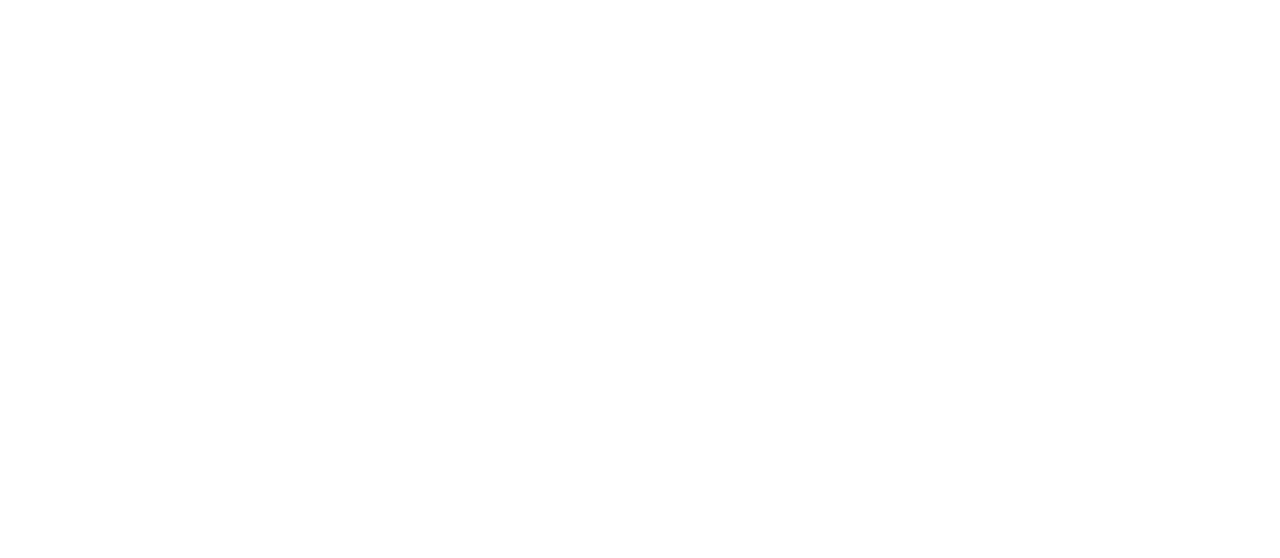
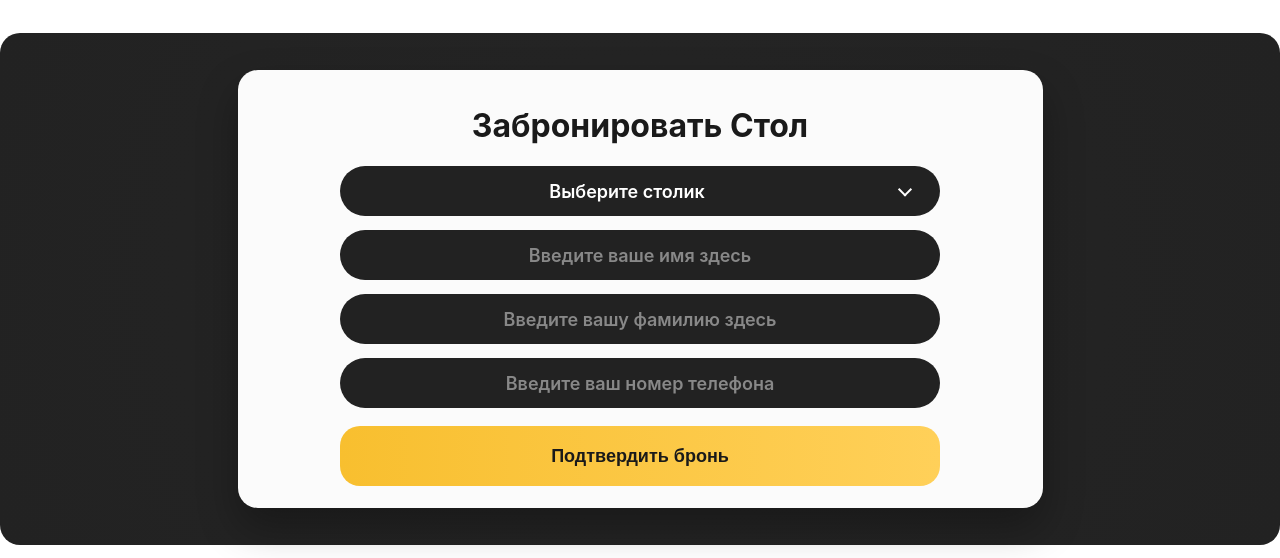
Before and after one commit to miragiee/Barashek-Shawn, a React (Create React App) app in the folder barashek-shawn/: page / in a window 1280 px wide. Shown: the part 2288-2846 px from the top of the page. Before the commit the page ends 2201 px from the top, so only its background shows below. Built offline with nearby package versions, Linux system fonts and the light colour scheme; no server answers.

Commit message:
Доделал бронирование

```diff
--- a/barashek-shawn/src/App.js
+++ b/barashek-shawn/src/App.js
@@ -6,8 +6,8 @@
 import Hero from './components/Hero/Hero';
 import Advantages from './components/Advantages/Advantages';
 import Reviews from './components/Reviews/Reviews';
-import DishCard from './components/DishCard/DishCard';
 import Recommendations from './components/Recommendations/Recommendations';
+import BookingForm from './components/BookingForm/BookingForm';
 
 function App() {
   return (
@@ -17,6 +17,7 @@
       <Advantages/>
       <Reviews/>
       <Recommendations/>
+      <BookingForm/>
       <img src={backgroundLogo} className='backgroundLogo'></img>
     </div>
 
--- /dev/null
+++ b/barashek-shawn/src/components/BookingForm/BookingForm.jsx
@@ -0,0 +1,78 @@
+import React, { useState } from 'react';
+import styles from './BookingForm.module.css';
+
+export default function BookingForm() {
+    const [formData, setFormData] = useState({
+        tableId: '',
+        firstName: '',
+        lastName: '',
+        phone: ''
+    });
+
+    const handleChange = (e) => {
+        const { name, value } = e.target;
+        setFormData(prev => ({ ...prev, [name]: value }));
+    };
+
+    const handleSubmit = (e) => {
+        e.preventDefault();
+        console.log('Данные для отправки в БД:', formData);
+        // Здесь будет fetch-запрос к бэкенду
+    };
+
+    return (
+        <div className={styles.blackBackground}>
+            <div className={styles.whiteCard}>
+                <h2>Забронировать Стол</h2>
+
+                <form onSubmit={handleSubmit} className={styles.formContainer}>
+                    <div className={styles.selectWrapper}>
+                        <select
+                            name="tableId"
+                            value={formData.tableId}
+                            onChange={handleChange}
+                            required
+                        >
+                            <option value="" disabled hidden>Выберите столик</option>
+                            <option value="1">Стол №1 (Основной зал, 2 чел.)</option>
+                            <option value="2">Стол №2 (Основной зал, 4 чел.)</option>
+                            <option value="3">Стол №3 (Веранда, 4 чел.)</option>
+                            <option value="4">Стол №4 (VIP-комната, 6 чел.)</option>
+                        </select>
+                    </div>
+
+                    <input
+                        type="text"
+                        name="firstName"
+                        placeholder="Введите ваше имя здесь"
+                        value={formData.firstName}
+                        onChange={handleChange}
+                        required
+                    />
+
+                    <input
+                        type="text"
+                        name="lastName"
+                        placeholder="Введите вашу фамилию здесь"
+                        value={formData.lastName}
+                        onChange={handleChange}
+                        required
+                    />
+
+                    <input
+                        type="tel"
+                        name="phone"
+                        placeholder="Введите ваш номер телефона"
+                        value={formData.phone}
+                        onChange={handleChange}
+                        required
+                    />
+
+                    <button type="submit" className={styles.submitButton}>
+                        Подтвердить бронь
+                    </button>
+                </form>
+            </div>
+        </div>
+    );
+}
--- /dev/null
+++ b/barashek-shawn/src/components/BookingForm/BookingForm.module.css
@@ -0,0 +1,140 @@
+/* Чёрный контейнер-подложка */
+.blackBackground {
+    display: flex;
+    justify-content: center;
+    align-items: center;
+
+    width: 1280px;
+    height: 512px;
+
+    margin: 120px auto 120px auto;
+
+    background: radial-gradient(circle, #252525 0%, #222222 100%);
+    font-family: 'Inter', system-ui, sans-serif;
+
+    border-radius: 20px;
+}
+
+/* Белая карточка формы */
+.whiteCard {
+    display: flex;
+    flex-direction: column;
+    align-items: center;
+
+    width: 805px;
+    height: 438px;
+
+    background-color: #fbfbfb;
+    border-radius: 20px;
+    box-shadow: 0 20px 40px rgba(0, 0, 0, 0.3);
+    box-sizing: border-box;
+
+    padding-top: 40px;
+}
+
+/* Заголовок формы */
+.whiteCard h2 {
+    font-size: 32px;
+    color: #1a1a1a;
+    font-weight: 700;
+
+    margin-top: 0px;
+    margin-bottom: 24px;
+    margin-left: 0;
+    margin-right: 0;
+    line-height: 1;
+}
+
+/* Контейнер для элементов формы */
+.formContainer {
+    display: flex;
+    flex-direction: column;
+    gap: 14px;
+}
+
+/* Общие стили для полей ввода и селекта */
+.formContainer input,
+.formContainer select {
+    width: 600px;
+    height: 50px;
+    background-color: #222222;
+    border: none;
+    border-radius: 25px;
+    padding: 0 24px;
+    color: #ffffff;
+    outline: none;
+    box-sizing: border-box;
+
+    /* ДОБАВИЛИ: Текст при вводе теперь пишется строго по центру */
+    text-align: center;
+
+    /* ДОБАВИЛИ: Настройки шрифта в точности как у кнопки */
+    font-family: 'Inter', system-ui, sans-serif;
+    font-size: 18px;
+    font-weight: 600;
+}
+
+.formContainer input::placeholder {
+    color: #888888;
+    text-align: center;
+}
+
+/* Стилизация выпадающего списка */
+.selectWrapper {
+    position: relative;
+    width: 600px;
+    height: 50px;
+}
+
+.formContainer select {
+    width: 100%;
+    height: 100%;
+    appearance: none;
+    cursor: pointer;
+    text-align-last: center;
+
+    /* Сдвигаем внутренний отступ справа, чтобы текст не наезжал на стрелочку */
+    padding-right: 50px;
+}
+
+/* Кастомная стрелочка в блоке "Выберите столик" */
+.selectWrapper::before {
+    content: '';
+    position: absolute;
+
+    /* Выравниваем стрелочку по центру вертикали */
+    top: 50%;
+    transform: translateY(-65%) rotate(45deg);
+
+    /* Смещаем к правому краю, создавая симметричный интерфейс */
+    right: 30px;
+
+    width: 8px;
+    height: 8px;
+    border-right: 2px solid #ffffff;
+    border-bottom: 2px solid #ffffff;
+    pointer-events: none;
+}
+
+/* Кнопка отправки */
+.submitButton {
+    width: 600px;
+    height: 60px;
+    background: linear-gradient(90deg, #F8BF2F 0%, #FFD059 100%);
+    border: none;
+    border-radius: 20px;
+    color: #1a1a1a;
+    font-size: 18px;
+    font-weight: 600;
+    cursor: pointer;
+    margin-top: 4px;
+    transition: transform 0.1s ease, opacity 0.2s ease;
+}
+
+.submitButton:hover {
+    opacity: 0.95;
+}
+
+.submitButton:active {
+    transform: scale(0.99);
+}
```
